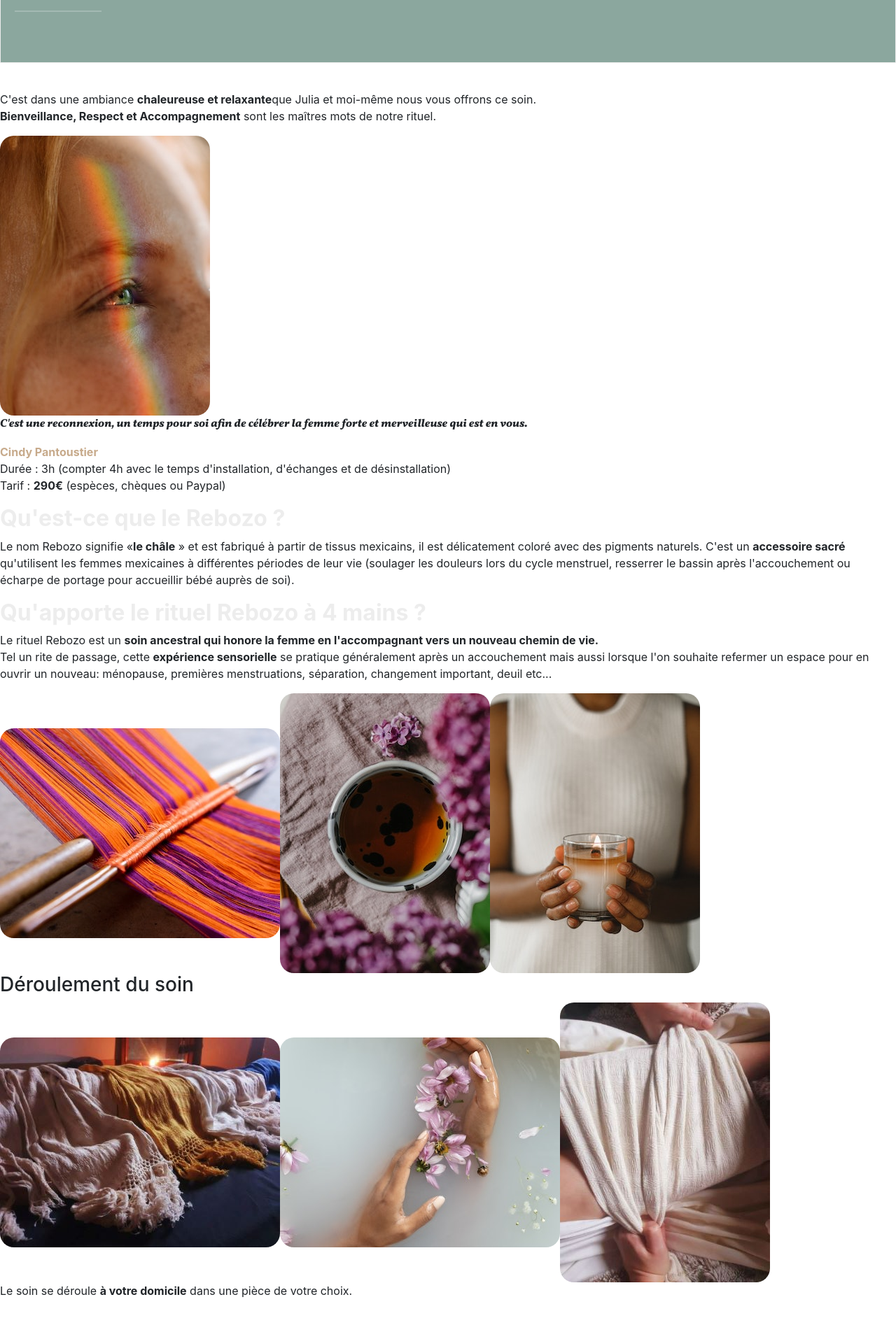
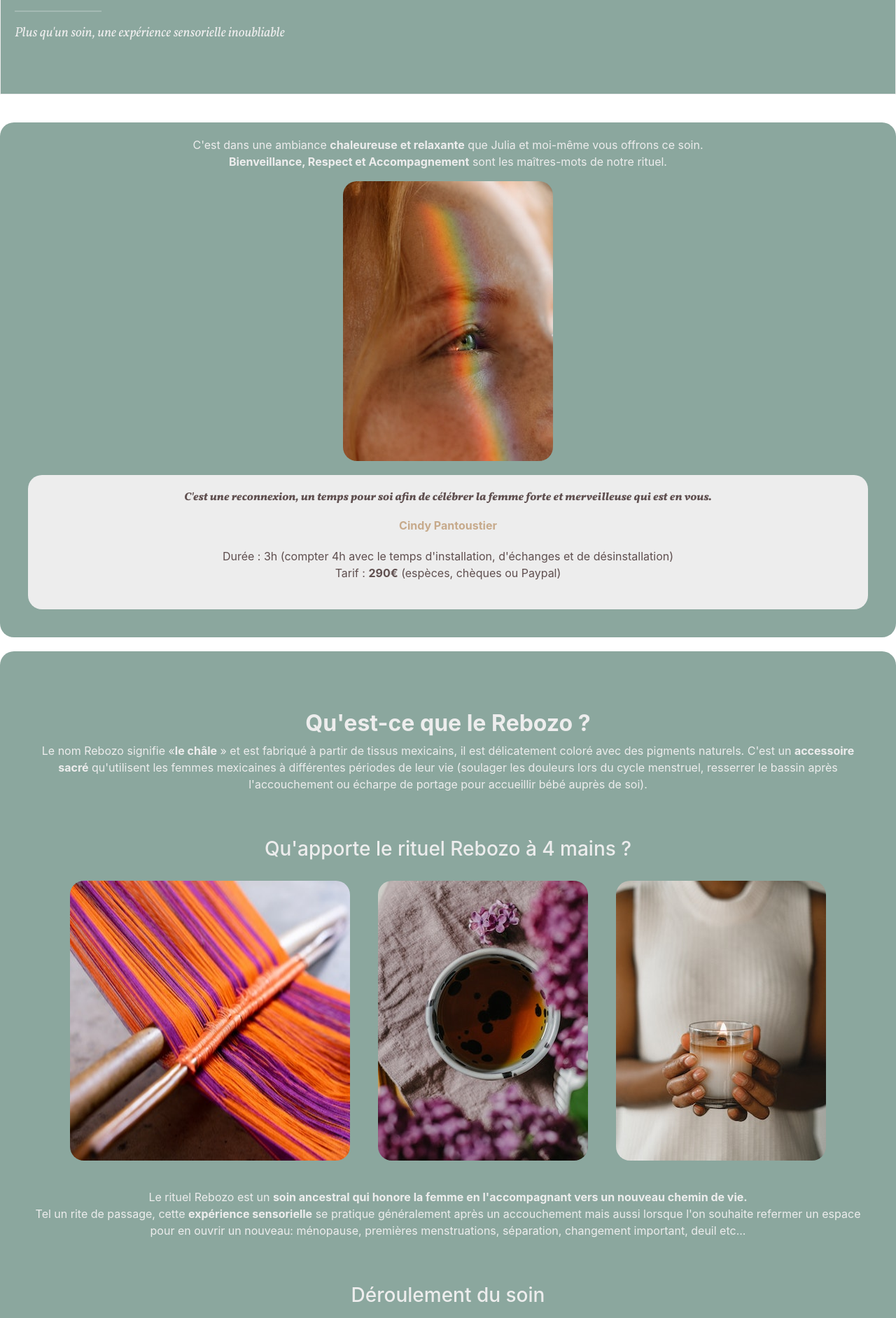
Before and after one commit to DavyHaYehoudi/CindyWebsite, a React (Create React App) app: page /rebozo in a window 1280 px wide. Shown: the part 240-2124 px from the top of the page at 70% size. Built offline with nearby package versions, Linux system fonts and the light colour scheme.

Commit message:
fin page rebozo

```diff
--- a/src/pages/Rebozo.js
+++ b/src/pages/Rebozo.js
@@ -13,49 +13,50 @@ import femmebb from "../medias/rebozo/femmebb.jpg";
 const Rebozo = () => {
   return (
     <div>
-      <Headband title="RITUEL REBOZO" accroche="" />
+      <Headband
+        title="RITUEL REBOZO"
+        accroche="Plus qu'un soin, une expérience sensorielle inoubliable"
+      />
+      <section className="containerRebozo">
+        <div className="section1">
           <p>
-        C'est dans une ambiance <b>chaleureuse et relaxante</b>que Julia et
-        moi-même nous vous offrons ce soin.
+            C'est dans une ambiance <b>chaleureuse et relaxante</b> que Julia et
+            moi-même vous offrons ce soin.
             <br />
-        <b>Bienveillance, Respect et Accompagnement</b> sont les maîtres mots de
-        notre rituel.
+            <b>Bienveillance, Respect et Accompagnement</b> sont les
+            maîtres-mots de notre rituel.
           </p>
           <img src={rousse} alt="visage d'une fille rousse" />
+          <div className="mentions containerText">
             <blockquote>
-        C'est une reconnexion, un temps pour soi afin de célébrer la femme forte
-        et merveilleuse qui est en vous.
+              C'est une reconnexion, un temps pour soi afin de célébrer la femme
+              forte et merveilleuse qui est en vous.
             </blockquote>
             <cite>Cindy Pantoustier</cite>
-      <p>
-        Durée : 3h (compter 4h avec le temps d'installation, d'échanges et de
-        désinstallation)
+            <p className="rebozoTarifs">
+              Durée : 3h (compter 4h avec le temps d'installation, d'échanges et
+              de désinstallation)
               <br />
               Tarif : <b>290€</b> (espèces, chèques ou Paypal)
             </p>
+          </div>
+        </div>
+        <article className="section2 ">
+          <div className="containerText rebozoDef">
             <h2>Qu'est-ce que le Rebozo ?</h2>
             <p>
-        Le nom Rebozo signifie «<b>le châle</b> » et est fabriqué à partir de
-        tissus mexicains, il est délicatement coloré avec des pigments naturels.
-        C'est un <b>accessoire sacré</b> qu'utilisent les femmes mexicaines à
-        différentes périodes de leur vie (soulager les douleurs lors du cycle
-        menstruel, resserrer le bassin après l'accouchement ou écharpe de
-        portage pour accueillir bébé auprès de soi).
+              Le nom Rebozo signifie «<b>le châle</b> » et est fabriqué à partir
+              de tissus mexicains, il est délicatement coloré avec des pigments
+              naturels. C'est un <b>accessoire sacré</b> qu'utilisent les femmes
+              mexicaines à différentes périodes de leur vie (soulager les
+              douleurs lors du cycle menstruel, resserrer le bassin après
+              l'accouchement ou écharpe de portage pour accueillir bébé auprès
+              de soi).
             </p>
-      <h2>Qu'apporte le rituel Rebozo à 4 mains ?</h2>
-      <p>
-        Le rituel Rebozo est un{" "}
-        <b>
-          soin ancestral qui honore la femme en l'accompagnant vers un nouveau
-          chemin de vie.
-        </b>
-        <br />
-        Tel un rite de passage, cette <b>expérience sensorielle</b> se pratique
-        généralement après un accouchement mais aussi lorsque l'on souhaite
-        refermer un espace pour en ouvrir un nouveau: ménopause, premières
-        menstruations, séparation, changement important, deuil etc...
-      </p>
-      <div>
+          </div>
+          <div className="rebozoApport">
+            <h3>Qu'apporte le rituel Rebozo à 4 mains ?</h3>
+            <div className="setImages">
               <img src={tissage} alt="illutstration d'un tissage" />
               <img src={tasse} alt="tasse cerisier" />
               <img
@@ -63,74 +64,112 @@ const Rebozo = () => {
                 alt="bougie dans un pot en verre tenu dans les mains"
               />
             </div>
+            <p className="containerText">
+              Le rituel Rebozo est un{" "}
+              <b>
+                soin ancestral qui honore la femme en l'accompagnant vers un
+                nouveau chemin de vie.
+              </b>
+              <br />
+              Tel un rite de passage, cette <b>expérience sensorielle</b> se
+              pratique généralement après un accouchement mais aussi lorsque
+              l'on souhaite refermer un espace pour en ouvrir un nouveau:
+              ménopause, premières menstruations, séparation, changement
+              important, deuil etc...
+            </p>
+          </div>
+          <div className="rebozoDeroulement">
             <h3>Déroulement du soin</h3>
-      <div>
+            <div className="setImages">
               <img src={tissus} alt="tissus" />
               <img src={bain} alt="bain" />
               <img src={serrage} alt="serrage" />
             </div>
-      <p>
+            <p className="containerText">
               Le soin se déroule <b>à votre domicile</b> dans une pièce de votre
               choix.
               <br />
               <br />
               Les trois <b>bougies</b> illuminent l'espace, la <b>musique</b>{" "}
-        accompagne le rituel, l'odeur du <b>Palo Santo</b> purifie l'atmosphère
-        et dégage un sentiment de <b>bien-être immédiat.</b>
+              accompagne le rituel, l'odeur du <b>Palo Santo</b> purifie
+              l'atmosphère et dégage un sentiment de <b>bien-être immédiat.</b>
               <br />
               <br />
-        <b>→ Cercle d'accueil autour d'une tisane ritualisée:</b> Instant de <b>partage
-        sur vos ressentis,</b> vos doutes, vos peurs, vos envies. Nous vous invitons
-        à déposer un objet particulier à vos yeux afin de vous connecter à votre
-        intention avec sérénité et confiance.
+              <b>→ Cercle d'accueil autour d'une tisane ritualisée:</b> Instant
+              de <b>partage sur vos ressentis,</b> vos doutes, vos peurs, vos
+              envies. Nous vous invitons à déposer un objet particulier à vos
+              yeux afin de vous connecter à votre intention avec sérénité et
+              confiance.
               <br />
               <br />
-        <b>→ Massage intuitif à quatre mains:</b> Nous utilisons une <b>huile végétale
-        biologique</b> pour détendre chaque partie de votre corps. Et pour une
-        profonde relaxation, les <b>pierres chaudes</b> sont posées délicatement sur
-        chaque partie de votre dos.
+              <b>→ Massage intuitif à quatre mains:</b> Nous utilisons une{" "}
+              <b>huile végétale biologique</b> pour détendre chaque partie de
+              votre corps. Et pour une profonde relaxation, les{" "}
+              <b>pierres chaudes</b> sont posées délicatement sur chaque partie
+              de votre dos.
               <br />
               <br />
-        <b>→ Rituel du bain:</b> Pétales de fleurs, sel de l'Himalaya, huiles
-        essentielles. Ce bain vous libère de tensions et de pensées désagréables
-        et vous transporte vers un <b>voyage sensoriel unique.</b>
+              <b>→ Rituel du bain:</b> Pétales de fleurs, sel de l'Himalaya,
+              huiles essentielles. Ce bain vous libère de tensions et de pensées
+              désagréables et vous transporte vers un{" "}
+              <b>voyage sensoriel unique.</b>
               <br />
               <br />
-        <b>→ Enveloppement:</b> Enveloppée sous des couvertures et <b>bercée par nos
-        quatre mains</b> sous les notes chantantes du <b>bol tibétain,</b> cet instant
-        permet à votre corps d'accéder à une toute nouvelle étape dans sa quête
-        de changement.
+              <b>→ Enveloppement:</b> Enveloppée sous des couvertures et{" "}
+              <b>bercée par nos quatre mains</b> sous les notes chantantes du{" "}
+              <b>bol tibétain,</b> cet instant permet à votre corps d'accéder à
+              une toute nouvelle étape dans sa quête de changement.
               <br />
               <br />
-        <b>→ Serrage:</b> Un resserrage du corps en <b>7 points</b> avec une attention toute
-        particulière pour le bassin. Le resserrage tout comme le desserrage
-        offre une <b>sensation incroyablement apaisante.</b>
+              <b>→ Serrage:</b> Un resserrage du corps en <b>7 points</b> avec
+              une attention toute particulière pour le bassin. Le resserrage
+              tout comme le desserrage offre une{" "}
+              <b>sensation incroyablement apaisante.</b>
               <br />
               <br />
-        <b>→ Cercle de fermeture:</b> Une fois libérée des tissus Rebozo, nous vous
-        invitons à revenir dans le cercle d'accueil. En soufflant sur votre
-        bougie, vous décidez alors de clore votre rituel et d'<b>accueillir votre
-        transformation.</b>
+              <b>→ Cercle de fermeture:</b> Une fois libérée des tissus Rebozo,
+              nous vous invitons à revenir dans le cercle d'accueil. En
+              soufflant sur votre bougie, vous décidez alors de clore votre
+              rituel et d'
+              <b>accueillir votre transformation.</b>
               <br />
               <br />
-        Une <b>tisane effectuée par nos soins et ritualisée</b> est proposée tout au
-        long du soin pour aider à détoxifier votre corps et à le maintenir dans
-        un état de bien-être optimal.
+              Une <b>tisane effectuée par nos soins et ritualisée</b> est
+              proposée tout au long du soin pour aider à détoxifier votre corps
+              et à le maintenir dans un état de bien-être optimal.
             </p>
+          </div>
+          <div className="rebozoBenef">
             <h3>A quel moment puis-je bénéficier du soin ?</h3>
-      <div>
+            <div className="setImages">
               <img src={femmebb} alt="un bébé serré par les bras de sa maman" />
-        <img src={generation} alt="plusieurs personnes de génération différente" />
+              <img
+                src={generation}
+                alt="plusieurs personnes de génération différente"
+              />
             </div>
-      <p>Il est possible d'en profiter dès la sortie de maternité pour les accouchements par voie basse, et une fois la
-cicatrisation terminée pour les accouchements par césarienne. Le rituel est adapté en fonction du vécu de
-chacune. Cependant, Julia et moi-même conseillons de le faire lorsque vous et votre enfant puissiez être
-séparés durant 4h (durée approximative du soin).</p>
-<blockquote>Bonjour, je souhaiterai partager mon expérience avec vous, car j'ai eu l’opportunité et la chance de
-recevoir ce soin par Cindy et Julia, et je peux vous dire que c'était un moment très intense, magique et
-d’introspection positive. Elles sont douces, à l'écoute, elles accompagnent très bien le moment et le soin
-est juste fabuleux. Je recommande vivement ! Merci à vous deux.</blockquote>
+            <p className="containerText">
+              Il est possible d'en profiter dès la sortie de maternité pour les
+              accouchements par voie basse, et une fois la cicatrisation
+              terminée pour les accouchements par césarienne. Le rituel est
+              adapté en fonction du vécu de chacune. Cependant, Julia et
+              moi-même conseillons de le faire lorsque vous et votre enfant
+              puissiez être séparés durant 4h (durée approximative du soin).
+            </p>
+          </div>
+        </article>
+        <div className="containerText mentions">
+          <blockquote>
+            Bonjour, je souhaiterai partager mon expérience avec vous, car j'ai
+            eu l’opportunité et la chance de recevoir ce soin par Cindy et
+            Julia, et je peux vous dire que c'était un moment très intense,
+            magique et d’introspection positive. Elles sont douces, à l'écoute,
+            elles accompagnent très bien le moment et le soin est juste
+            fabuleux. Je recommande vivement ! Merci à vous deux.
+          </blockquote>
           <cite>Témoignage d'une cliente ayant reçu le soin rituel Rebozo</cite>
+        </div>
+      </section>
     </div>
   );
 };
--- a/src/styles/rebozoPage.css
+++ b/src/styles/rebozoPage.css
@@ -0,0 +1,34 @@
+.containerRebozo{
+    text-align: center;
+    color: var(--five-color);
+}
+.section1,.section2{
+    background-color: var(--main-color);
+    border-radius: var(--br);
+    padding: var(--paddingBlock);
+    margin: var(--marginBlock) 0;
+}
+.setImages{
+    display: flex;
+    justify-content: center;
+}
+.setImages img{
+    margin: var(--marginBlock);
+}
+.mentions{
+    margin: var(--marginBlock);
+    background-color: var(--five-color);
+    color: var(--four-color);
+    border-radius: var(--br);
+    padding: var(--paddingBlock);
+}
+.rebozoTarifs{
+    margin: var(--marginBlock);
+}
+.containerText{
+    max-width: 1200px;
+    margin: var(--marginBlock) auto;
+}
+.rebozoDef,.rebozoApport,.rebozoDeroulement,.rebozoBenef{
+margin: var(--separateBlock) auto;
+}
```
Lines whose indentation alone changed are shown as unchanged.
